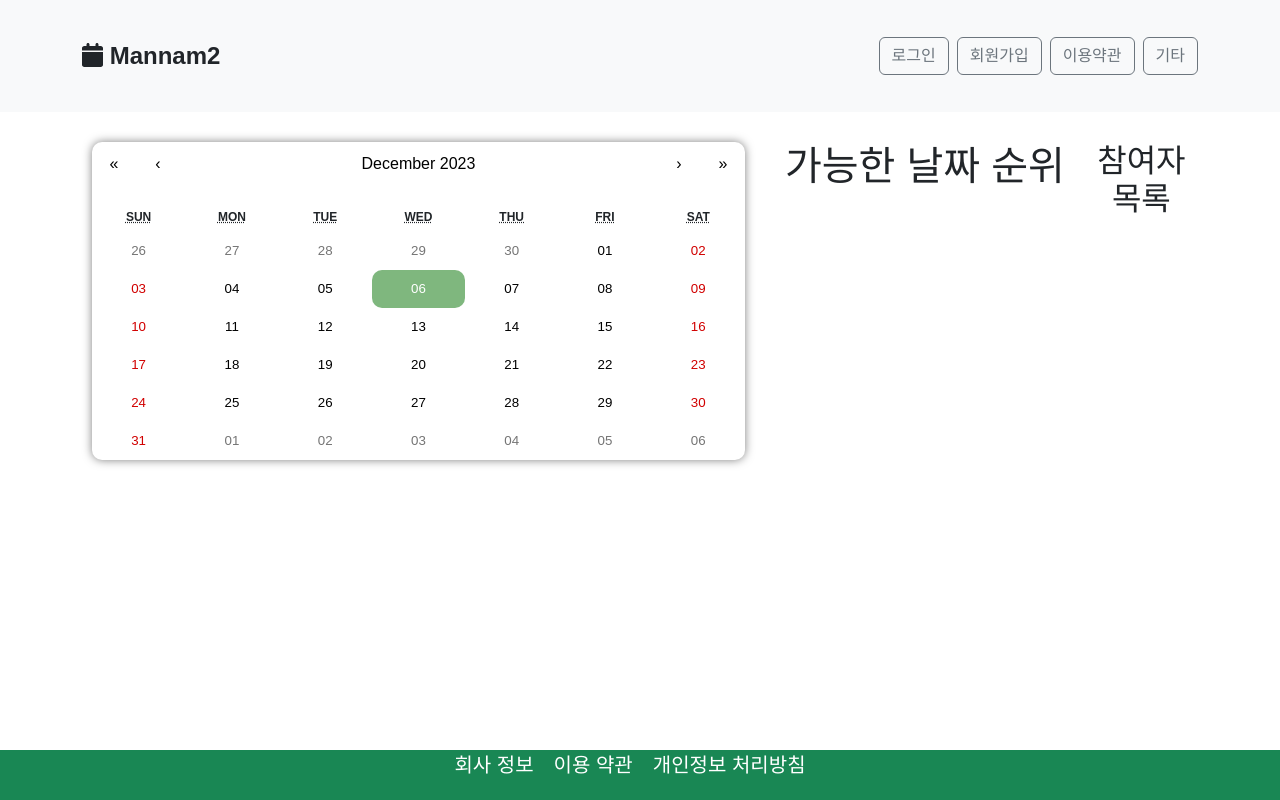
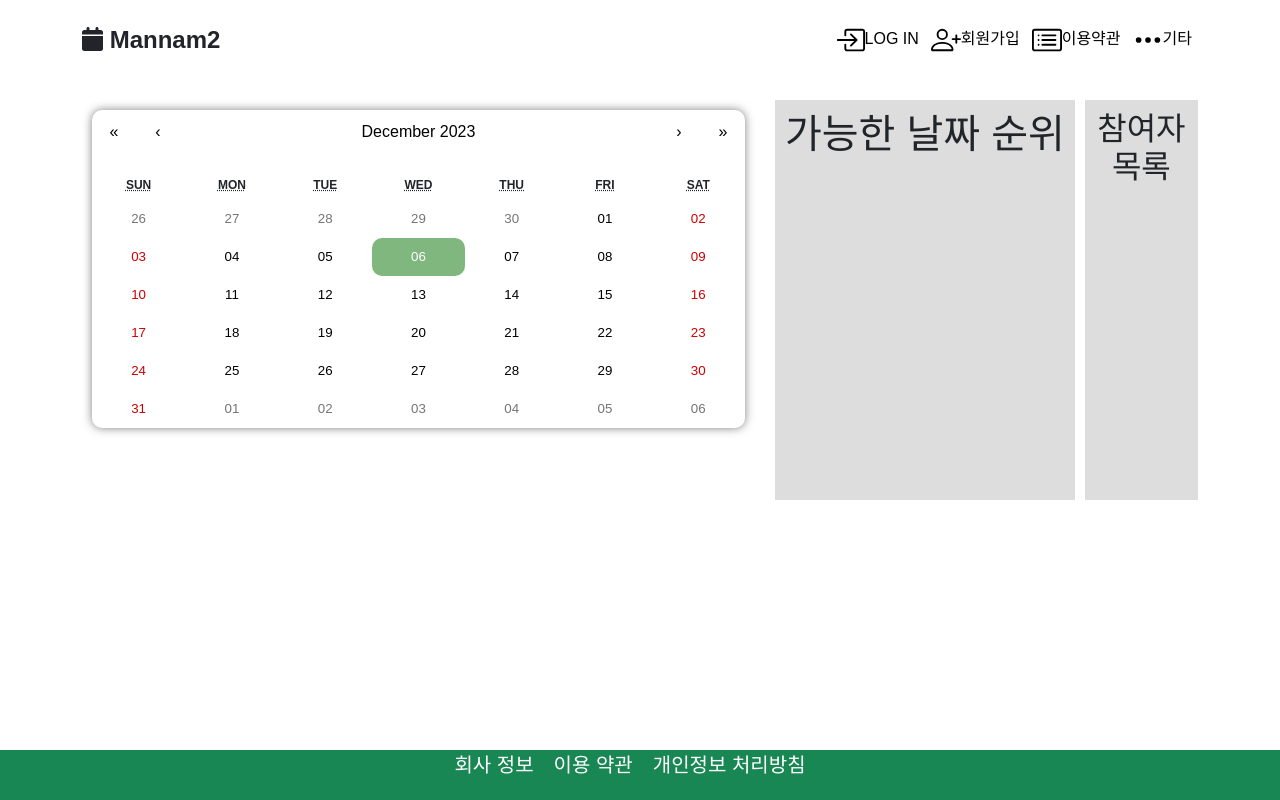
Before and after one commit to RTeamProject1/TeamProject1, a React (Create React App) app: page /List in a window 1280 px wide. Built offline with nearby package versions, Linux system fonts and the light colour scheme; a web font is replaced by a local one.

Commit message:
헤더 아이콘

```diff
--- a/src/CalendarPage.css
+++ b/src/CalendarPage.css
@@ -60,20 +60,29 @@
 }
 .List-container{
     border: none;
-
+    background-color: #ddd;
     padding: 10px;
     width: 200px;
     flex: 3; /* 참여자 목록 영역이 전체 너비의 30%를 차지 */
     margin-top: 20px;
     margin-right:10px;
+    height : 400px;
 }
 .participants-container {
     border: none;
-
+    background-color: #ddd;
     padding: 10px;
     width: 200px;
     flex: 1; /* 참여자 목록 영역이 전체 너비의 30%를 차지 */
     margin-top: 20px;
+    height : 400px;
+}
+
+.share-container{
+    width: 200px;
+    margin-top: 300px;
+    height : 400px;
+    padding: 10px;
 }
 .custom-button{
     margin-right: 10px; /* 오른쪽 여백을 10px로 설정 */
--- a/src/CreateRoomSuccess.js
+++ b/src/CreateRoomSuccess.js
@@ -7,9 +7,10 @@ function CreateRoomSuccess() {
         <div className="page-container">
             <Header />
             <div className="success-container">
-                <svg xmlns="http://www.w3.org/2000/svg" width="200" height="200" fill="currentColor" class="bi bi-calendar-check-fill" viewBox="0 0 16 16" color ="#7fb77e" margin_top = "100px">
-            <path d="M4 .5a.5.5 0 0 0-1 0V1H2a2 2 0 0 0-2 2v1h16V3a2 2 0 0 0-2-2h-1V.5a.5.5 0 0 0-1 0V1H4V.5zM16 14V5H0v9a2 2 0 0 0 2 2h12a2 2 0 0 0 2-2zm-5.146-5.146-3 3a.5.5 0 0 1-.708 0l-1.5-1.5a.5.5 0 0 1 .708-.708L7.5 10.793l2.646-2.647a.5.5 0 0 1 .708.708z"/>
-            </svg>
+                <svg xmlns="http://www.w3.org/2000/svg" width="200" height="200" fill="currentColor" class="bi bi-check-circle" viewBox="0 0 16 16" color ="#7fb77e">
+                    <path d="M8 15A7 7 0 1 1 8 1a7 7 0 0 1 0 14zm0 1A8 8 0 1 0 8 0a8 8 0 0 0 0 16z"/>
+                    <path d="M10.97 4.97a.235.235 0 0 0-.02.022L7.477 9.417 5.384 7.323a.75.75 0 0 0-1.06 1.06L6.97 11.03a.75.75 0 0 0 1.079-.02l3.992-4.99a.75.75 0 0 0-1.071-1.05z"/>
+                </svg>
                 <h2 id="landingtext">방 생성 완료!</h2>
                 <h2 id="landingtext2">친구들을 초대해 보세요!</h2>
                 <Link to="/CalendarPage">
--- a/src/Header.css
+++ b/src/Header.css
@@ -29,3 +29,31 @@
 .menu-bar a:hover {
     background-color: #ddd;
 }
+
+.custom-header{
+    background-color: white;
+}
+.custom-logout-button{
+    border : none;
+    background-color: white;
+}
+.custom-mypage-button{
+    border : none;
+    background-color: white;
+}
+.custom-use-button{
+    border : none;
+    background-color: white;
+}
+.custom-etc-button{
+    border : none;
+    background-color: white;
+}
+.custom-login-button{
+    border : none;
+    background-color: white;
+}
+.custom-user-button{
+    border : none;
+    background-color: white;
+}
--- a/src/Header.js
+++ b/src/Header.js
@@ -36,7 +36,7 @@ function Header() {
             });
     };
     return (
-        <header className="bg-light p-3">
+        <header className="custom-header">
             <div className="container d-flex justify-content-between align-items-center">
                 <Link to="/" className="logo" style={{ textDecoration: 'none', color: 'inherit' }}>
                     <FontAwesomeIcon icon={faCalendar} /> <span>Mannam2</span>
@@ -44,28 +44,60 @@ function Header() {
                 <div className="menu-bar">
                     {user ? (
                         <>
-                            <button className="btn btn-outline-secondary me-2" onClick={handleLogout}>
-                                로그아웃
+                            <button className="custom-logout-button" onClick={handleLogout}>
+                            <svg xmlns="http://www.w3.org/2000/svg" width="30" height="30" fill="currentColor" class="bi bi-box-arrow-left" viewBox="0 0 16 16">
+                            <path fill-rule="evenodd" d="M6 12.5a.5.5 0 0 0 .5.5h8a.5.5 0 0 0 .5-.5v-9a.5.5 0 0 0-.5-.5h-8a.5.5 0 0 0-.5.5v2a.5.5 0 0 1-1 0v-2A1.5 1.5 0 0 1 6.5 2h8A1.5 1.5 0 0 1 16 3.5v9a1.5 1.5 0 0 1-1.5 1.5h-8A1.5 1.5 0 0 1 5 12.5v-2a.5.5 0 0 1 1 0v2z"/>
+                            <path fill-rule="evenodd" d="M.146 8.354a.5.5 0 0 1 0-.708l3-3a.5.5 0 1 1 .708.708L1.707 7.5H10.5a.5.5 0 0 1 0 1H1.707l2.147 2.146a.5.5 0 0 1-.708.708l-3-3z"/>
+                            </svg>
+                                LOG OUT
                             </button>
-                            <Link to="/MyInfo" className="btn btn-outline-secondary me-2">
-                                내정보
+                            <Link to="/MyInfo">
+                                <button className="custom-mypage-button">
+                                    <svg xmlns="http://www.w3.org/2000/svg" width="30" height="30" fill="currentColor" class="bi bi-book" viewBox="0 0 16 16">
+                                    <path d="M1 2.828c.885-.37 2.154-.769 3.388-.893 1.33-.134 2.458.063 3.112.752v9.746c-.935-.53-2.12-.603-3.213-.493-1.18.12-2.37.461-3.287.811V2.828zm7.5-.141c.654-.689 1.782-.886 3.112-.752 1.234.124 2.503.523 3.388.893v9.923c-.918-.35-2.107-.692-3.287-.81-1.094-.111-2.278-.039-3.213.492V2.687zM8 1.783C7.015.936 5.587.81 4.287.94c-1.514.153-3.042.672-3.994 1.105A.5.5 0 0 0 0 2.5v11a.5.5 0 0 0 .707.455c.882-.4 2.303-.881 3.68-1.02 1.409-.142 2.59.087 3.223.877a.5.5 0 0 0 .78 0c.633-.79 1.814-1.019 3.222-.877 1.378.139 2.8.62 3.681 1.02A.5.5 0 0 0 16 13.5v-11a.5.5 0 0 0-.293-.455c-.952-.433-2.48-.952-3.994-1.105C10.413.809 8.985.936 8 1.783z"/>
+                                    </svg>
+                                    MY PAGE
+                                </button>
                             </Link>
                         </>
                     ) : (
                         <>
-                            <Link to="/login" className="btn btn-outline-secondary me-2">
-                                로그인
+                            <Link to="/login">
+                                <button className="custom-login-button">
+                                <svg xmlns="http://www.w3.org/2000/svg" width="30" height="30" fill="currentColor" class="bi bi-box-arrow-in-right" viewBox="0 0 16 16">
+                                    <path fill-rule="evenodd" d="M6 3.5a.5.5 0 0 1 .5-.5h8a.5.5 0 0 1 .5.5v9a.5.5 0 0 1-.5.5h-8a.5.5 0 0 1-.5-.5v-2a.5.5 0 0 0-1 0v2A1.5 1.5 0 0 0 6.5 14h8a1.5 1.5 0 0 0 1.5-1.5v-9A1.5 1.5 0 0 0 14.5 2h-8A1.5 1.5 0 0 0 5 3.5v2a.5.5 0 0 0 1 0v-2z"/>
+                                    <path fill-rule="evenodd" d="M11.854 8.354a.5.5 0 0 0 0-.708l-3-3a.5.5 0 1 0-.708.708L10.293 7.5H1.5a.5.5 0 0 0 0 1h8.793l-2.147 2.146a.5.5 0 0 0 .708.708l3-3z"/>
+                                </svg>
+                                LOG IN
+                                </button>
                             </Link>
-                            <Link to="/SignUp" className="btn btn-outline-secondary me-2">
+                            <Link to="/SignUp">
+                                <button className="custom-user-button">
+                                <svg xmlns="http://www.w3.org/2000/svg" width="30" height="30" fill="currentColor" class="bi bi-person-plus" viewBox="0 0 16 16">
+                                    <path d="M6 8a3 3 0 1 0 0-6 3 3 0 0 0 0 6zm2-3a2 2 0 1 1-4 0 2 2 0 0 1 4 0zm4 8c0 1-1 1-1 1H1s-1 0-1-1 1-4 6-4 6 3 6 4zm-1-.004c-.001-.246-.154-.986-.832-1.664C9.516 10.68 8.289 10 6 10c-2.29 0-3.516.68-4.168 1.332-.678.678-.83 1.418-.832 1.664h10z"/>
+                                    <path fill-rule="evenodd" d="M13.5 5a.5.5 0 0 1 .5.5V7h1.5a.5.5 0 0 1 0 1H14v1.5a.5.5 0 0 1-1 0V8h-1.5a.5.5 0 0 1 0-1H13V5.5a.5.5 0 0 1 .5-.5z"/>
+                                </svg>
                                 회원가입
+                                </button>
                             </Link>
                         </>
                     )}
-                    <Link to="/terms" className="btn btn-outline-secondary me-2">
-                        이용약관
+                    <Link to="/terms">
+                        <button className="custom-use-button">
+                            <svg xmlns="http://www.w3.org/2000/svg" width="30" height="30" fill="currentColor" class="bi bi-card-list" viewBox="0 0 16 16">
+                                <path d="M14.5 3a.5.5 0 0 1 .5.5v9a.5.5 0 0 1-.5.5h-13a.5.5 0 0 1-.5-.5v-9a.5.5 0 0 1 .5-.5h13zm-13-1A1.5 1.5 0 0 0 0 3.5v9A1.5 1.5 0 0 0 1.5 14h13a1.5 1.5 0 0 0 1.5-1.5v-9A1.5 1.5 0 0 0 14.5 2h-13z"/>
+                                <path d="M5 8a.5.5 0 0 1 .5-.5h7a.5.5 0 0 1 0 1h-7A.5.5 0 0 1 5 8zm0-2.5a.5.5 0 0 1 .5-.5h7a.5.5 0 0 1 0 1h-7a.5.5 0 0 1-.5-.5zm0 5a.5.5 0 0 1 .5-.5h7a.5.5 0 0 1 0 1h-7a.5.5 0 0 1-.5-.5zm-1-5a.5.5 0 1 1-1 0 .5.5 0 0 1 1 0zM4 8a.5.5 0 1 1-1 0 .5.5 0 0 1 1 0zm0 2.5a.5.5 0 1 1-1 0 .5.5 0 0 1 1 0z"/>
+                            </svg>
+                            이용약관
+                        </button>
                     </Link>
-                    <Link to="/others" className="btn btn-outline-secondary">
+                    <Link to="/others">
+                    <button className="custom-etc-button">
+                        <svg xmlns="http://www.w3.org/2000/svg" width="30" height="30" fill="currentColor" class="bi bi-three-dots" viewBox="0 0 16 16">
+                        <path d="M3 9.5a1.5 1.5 0 1 1 0-3 1.5 1.5 0 0 1 0 3zm5 0a1.5 1.5 0 1 1 0-3 1.5 1.5 0 0 1 0 3zm5 0a1.5 1.5 0 1 1 0-3 1.5 1.5 0 0 1 0 3z"/>
+                        </svg>
                         기타
+                    </button>
                     </Link>
                 </div>
             </div>
--- a/src/MyInfo.css
+++ b/src/MyInfo.css
@@ -36,22 +36,22 @@
   }
 
 
-  button {
+  .custom-info-button {
     background-color: white;
     border-radius: 10px;
     border: #7fb77e solid;
     transition: background-color 0.3s ease;
   }
-  button p {
+  .custom-info-button p {
     color: #7fb77e;
     transition: color 0.3s ease;
   }
 
-  button:hover {
+  .custom-info-button:hover {
     background-color: #7fb77e; /* 마우스 호버 시 배경색 변경 */
   }
 
-  button:hover p {
+  .custom-info-button:hover p {
     color: white; /* 마우스 호버 시 글씨 색상 변경 */
   }
   .ScheduledContainer {
--- a/src/MyInfo.js
+++ b/src/MyInfo.js
@@ -39,7 +39,7 @@ function MyInfo() {
                 <p className="NameMeeting">{name}'s meetings</p>
             </div>
           <Link to="/CalendarPage">
-            <button>
+            <button className="custom-info-button">
               <div className="RoomInfo">
                 <div className="headterTextStyleContainer">
                   <p className="headterTextStyle">Not Scheduled</p>
--- a/src/Time.css
+++ b/src/Time.css
@@ -6,7 +6,7 @@
 }
 
 .add-time-button{
-    margin-top: -50px;
+    margin-top: -60px;
     width : 30px;
     height : 30px;
     float:right;
--- a/src/Time.js
+++ b/src/Time.js
@@ -104,7 +104,8 @@ function Time() {
         <div>
             <div className="content container">
                 <div className="form-container">
-                    <label>시간을 입력해주세요</label>
+                    <label>시간을 입력해주세요!!</label>
+                    <label>[+]버튼을 누르면 시간을 추가로 기입할 수 있습니다!!</label>
                     <div className="time-range-container">
                         {times.map((time, index) => (
                             <div key={index} className="time-range">
```
Also changed, not shown: src/CalendarPage.js (+7 -3 lines).
